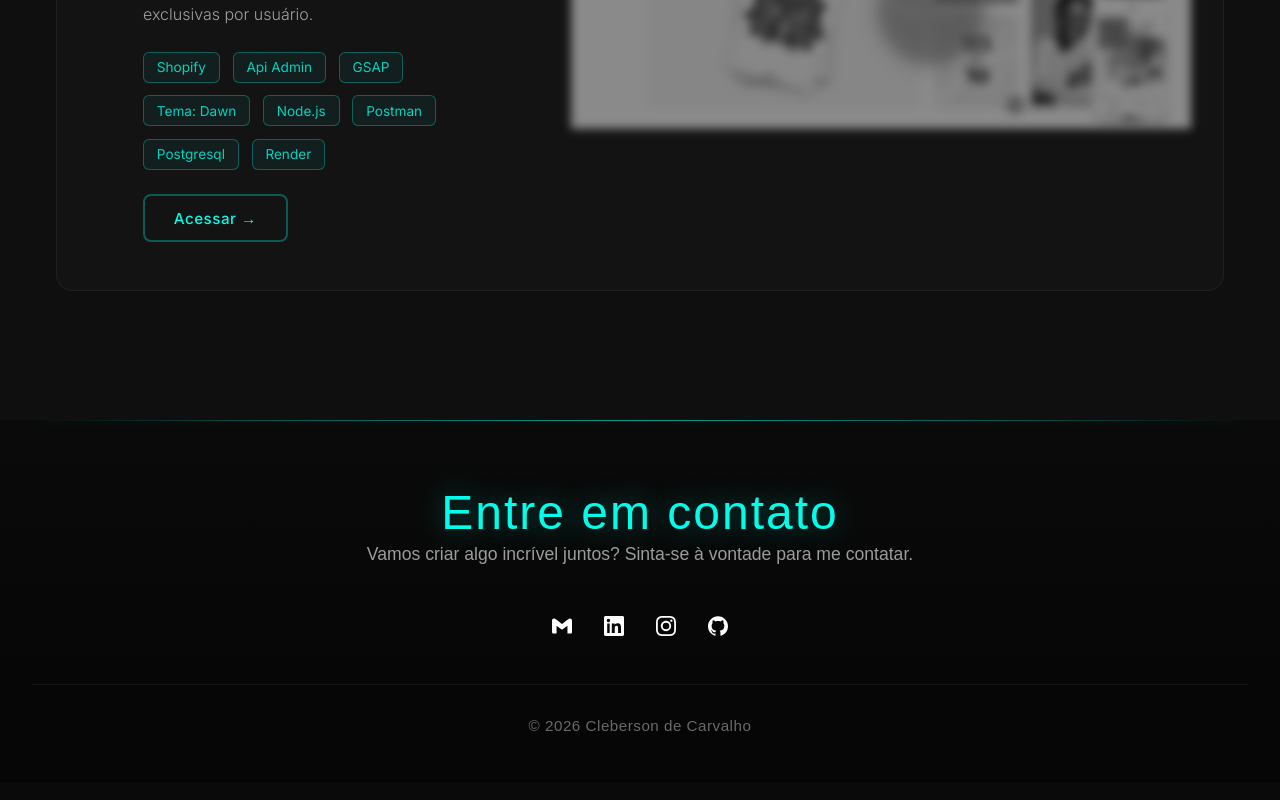
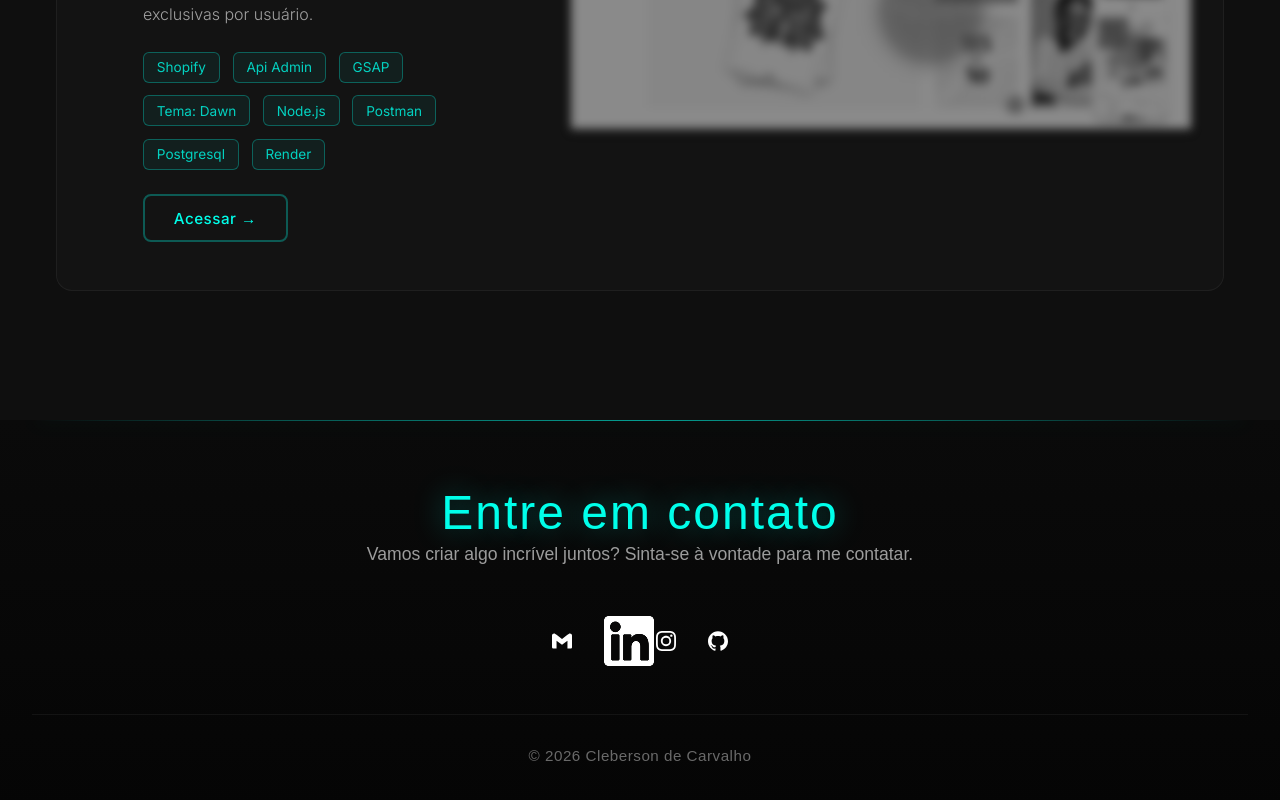
Before and after one commit to ClebersonDeCarvalho/meu-portfolio, a Next.js app: page / in a window 1280 px wide. Shown: the part 6736-7536 px from the top of the page. Built offline with nearby package versions, Linux system fonts and the light colour scheme; a web font is replaced by a local one.

Commit message:
feat ajuste 2

```diff
--- a/components/Footer/index.js
+++ b/components/Footer/index.js
@@ -8,7 +8,7 @@ export default function Footer() {
       ariaLabel: 'Send me an email'
     },
     {
-      icon: 'linkedin.svg',
+      icon: 'linkedin.png',
       href: 'https://www.linkedin.com/in/cleberson-carvalho-1102nov/',
       ariaLabel: 'Visit my LinkedIn profile',
       target: '_blank'
```
Also changed, not shown: public/img/icon/linkedIn.png (added), public/img/icon/linkedIn.svg (deleted).
